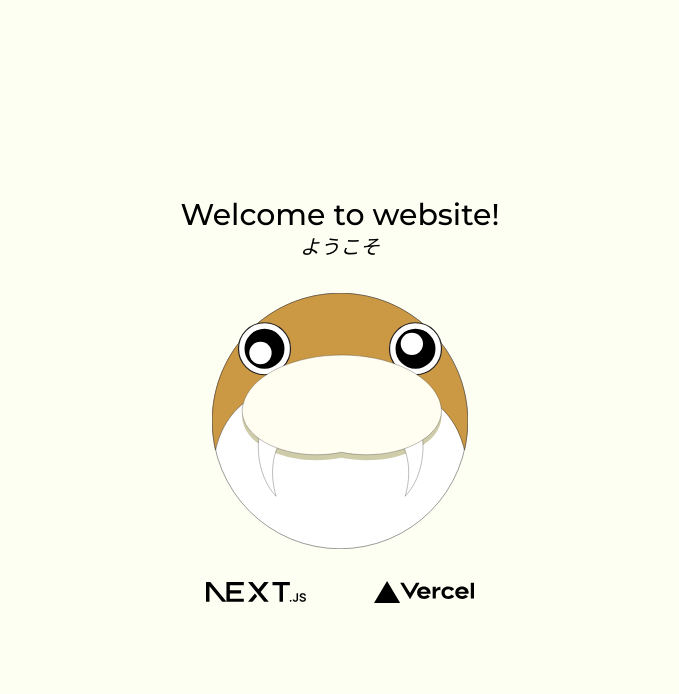
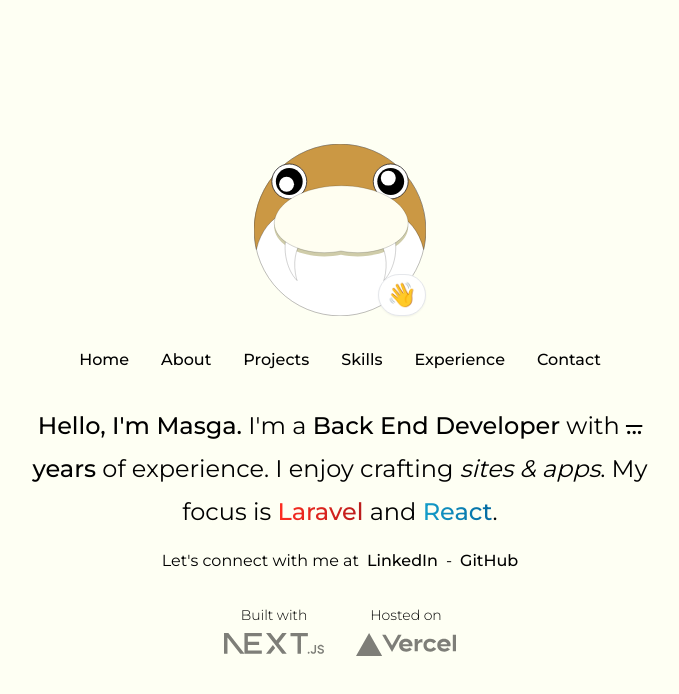
Before and after one commit to mxsgx/personal-web, a Next.js app: page / in a window 1280 px wide. Shown: the top 694 px of the page, without its empty margins (300-979 px from the left). Built offline with nearby package versions, Linux system fonts and the light colour scheme.

Commit message:
feat: improve front page

```diff
--- a/src/app/page.tsx
+++ b/src/app/page.tsx
@@ -1,21 +1,55 @@
 import Image from 'next/image'
+import Link from 'next/link';
+
+const nav = [
+  {link: '/', text: 'Home'},
+  {link: '#about', text: 'About'},
+  {link: '#projects', text: 'Projects'},
+  {link: '#skills', text: 'Skills'},
+  {link: '#experience', text: 'Experience'},
+  {link: '#contact', text: 'Contact'},
+]
 
 export default function Home() {
   return (
     <div className="grid place-items-center md:h-screen p-8">
       <div className="grid grid-cols-2 gap-y-8 gap-x-4">
-        <div className="col-span-2 text-center">
-          <h1 className="font-medium text-3xl">Welcome to website!</h1>
-          <h2 className="font-light italic text-xl">ようこそ</h2>
+        <div className="col-span-2 place-self-center relative">
+          <Image src="/logo.svg" alt="Uchicchi" width={172} height={172} />
+
+          <div className="absolute bottom-0 right-0 px-2 py-1 bg-white rounded-full shadow-sm border-[1px] text-2xl">👋</div>
         </div>
-        <div className="col-span-2 place-self-center">
-          <Image src="/logo.svg" alt="Uchicchi" width={256} height={256} />
+        <nav className="col-span-2 place-self-center">
+          <ul className="flex flex-col items-center font-medium md:flex-row gap-x-2 gap-y-4">
+            {
+              nav.map((item, index) => (
+                <li key={index}>
+                  <Link href={item.link} className="hover:bg-[#f1b450] hover:text-[#fffef1] py-2 px-3 rounded-full transition-colors duration-150 ease-in-out">{item.text}</Link>
+                </li>
+              ))
+            }
+          </ul>
+        </nav>
+        <div className="col-span-2 text-center place-self-center">
+          <h1 className="text-2xl max-w-2xl leading-[1.8] mb-4"><b className="font-medium">Hello, I&apos;m Masga.</b> I&apos;m a <b className="font-medium">Back End Developer</b> with <b className="font-medium"><del>...</del> years</b> of experience. I enjoy crafting <i>sites &amp; apps</i>. My focus is <span className="text-[#ff2d20] bg-gradient-to-r from-[#ff2d20] to-red-700 bg-clip-text text-transparent font-medium">Laravel</span> and <span className="text-[#149eca] bg-gradient-to-r from-[#149eca] to-sky-700 bg-clip-text text-transparent font-medium">React</span>.</h1>
+          <div className="flex gap-x-2 justify-center">
+            <div>Let&apos;s connect with me at</div>
+            <Link href={'https://www.linkedin.com/in/masga/'} target="_blank" className="font-medium">LinkedIn</Link>
+            <div>-</div>
+            <Link href={'https://github.com/mxsgx'} target="_blank" className="font-medium">GitHub</Link>
+          </div>
         </div>
-        <div className="place-self-center">
-          <Image src="/next.svg" alt="Next.js" title="Build with Next.js" width={100} height={64} />
-        </div>
-        <div className="place-self-center">
-          <Image src="/vercel.svg" alt="Vercel" title="Deploy on Vercel" width={100} height={64} />
+        <div className="col-span-2 place-self-center text-center">
+          <div className="flex gap-x-8">
+            <div>
+              <span className="block text-sm font-light mb-2">Built with</span>
+              <Image src="/next.svg" alt="Next.js" title="Built with Next.js" width={100} height={64} className="opacity-50 hover:opacity-100 transition-all duration-500" />
+            </div>
+            <div>
+              <span className="block text-sm font-light mb-2 text-center">Hosted on</span>
+              <Image src="/vercel.svg" alt="Vercel" title="Hosted on Vercel" width={100} height={64} className="opacity-50 hover:opacity-100 transition-all duration-500" />
+            </div>
+          </div>
         </div>
       </div>
     </div>
```
